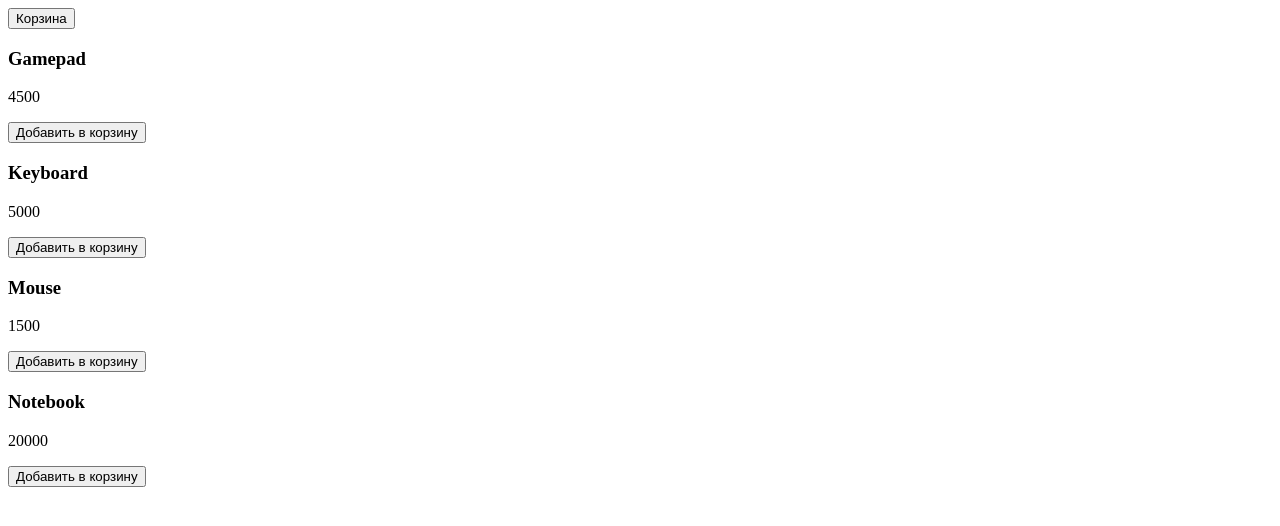
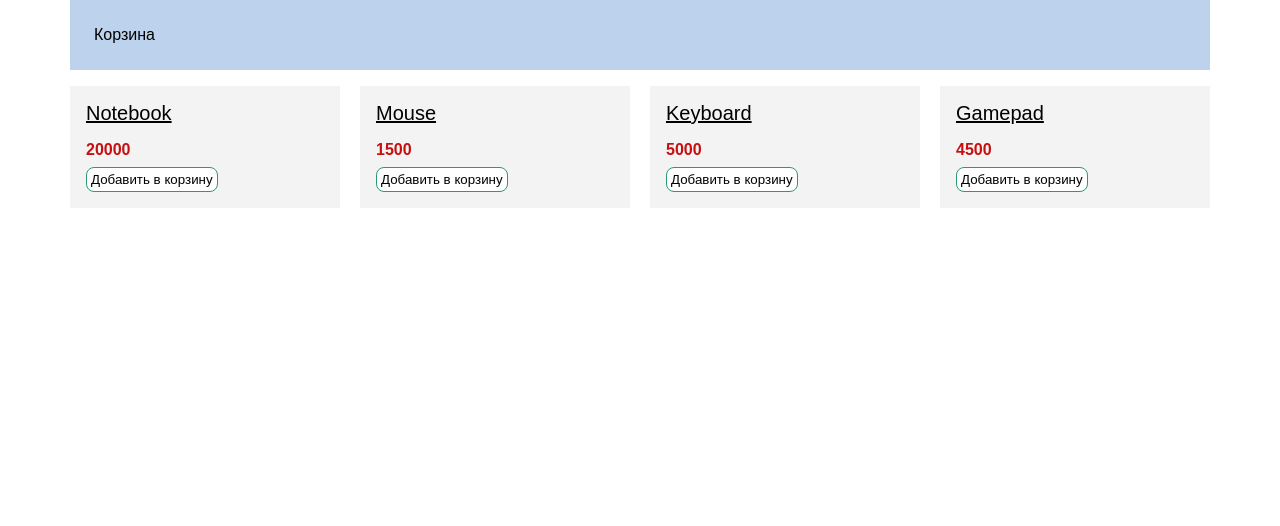
Before and after one commit to AleR111/JavaScript_2, a plain HTML site: page Lesson1/hm1/project/index.html in a window 1280 px wide. Drawn offline with Linux system fonts and the light colour scheme.

Commit message:
done 1 task

```diff
--- /dev/null
+++ b/Lesson1/hm1/project/css/style.css
@@ -0,0 +1,78 @@
+* {
+    margin: 0;
+    padding: 0;
+    box-sizing: border-box;
+}
+
+body {
+    font-family: Arial;
+}
+
+button {
+    outline: none;
+}
+
+button:hover {
+    cursor: pointer;
+}
+
+.container {
+    max-width: 1140px;
+    margin: 0 auto;
+}
+
+.header {
+    display: flex;
+    align-items: center;
+    height: 70px;
+    background-color: rgba(75, 134, 205, 0.37);
+    padding-left: 24px;
+}
+
+.btn-cart {
+    font-size: 16px;
+    border: none;
+    background: none;
+}
+.btn-cart:hover {
+    cursor: pointer;
+    color: #ea7267;
+}
+
+.products {
+    display: flex;
+    justify-content: space-between;
+    flex-wrap: wrap;
+}
+
+.product-item {
+    margin-top: 16px;
+    width: 270px;
+    /*text-align: center;*/
+    background-color: rgba(108, 101, 101, 0.08);
+    padding: 16px;
+}
+
+.product-item__header {
+    font-size: 20px;
+    font-weight: 500;
+    text-decoration: underline;
+    margin-bottom: 16px;
+}
+
+.product-item__text {
+    color: #c70f0f;
+    font-weight: 700;
+    margin-bottom: 8px;
+}
+
+.by-btn {
+    background-color: #ffffff;
+    border: 1px solid #2a9879;
+    border-radius: 8px;
+    padding: 4px;
+}
+
+.by-btn:hover {
+    box-shadow: 1px 2px #0b711c;
+}
--- a/Lesson1/hm1/project/index.html
+++ b/Lesson1/hm1/project/index.html
@@ -3,12 +3,13 @@
 <head>
     <meta charset="UTF-8">
     <title>Интернет-магазин</title>
+    <link rel="stylesheet" href="css/style.css">
 </head>
 <body>
-<header>
+<header class="header container">
     <button class="btn-cart" type="button">Корзина</button>
 </header>
-<main>
+<main class="main container">
     <div class="products"></div>
 </main>
 <script src="./js/main.js"></script>
--- a/Lesson1/hm1/project/js/main.js
+++ b/Lesson1/hm1/project/js/main.js
@@ -8,8 +8,8 @@ const products = [
 
 const renderProduct = (title, price) => {
     return `<div class="product-item">
-                <h3>${title}</h3>
-                <p>${price}</p>
+                <h3 class="product-item__header">${title}</h3>
+                <p class="product-item__text">${price}</p>
                 <button class="by-btn">Добавить в корзину</button>
               </div>`;
 }
@@ -18,7 +18,7 @@ const renderProducts = (list) => {
     const productListHTML = list.map((item) => renderProduct(item.title, item.price));
     // list.forEach(elem => document.querySelector('.products').insertAdjacentHTML("afterend", renderProduct(elem.title, elem.price)))
     // console.log(productListHTML);
-    productListHTML.forEach(elem => document.querySelector('.products').insertAdjacentHTML("afterend", elem))
+    productListHTML.forEach(elem => document.querySelector('.products').insertAdjacentHTML("beforeend", elem))
     // document.querySelector('.products').innerHTML = productListHTML;
 }
 
```
